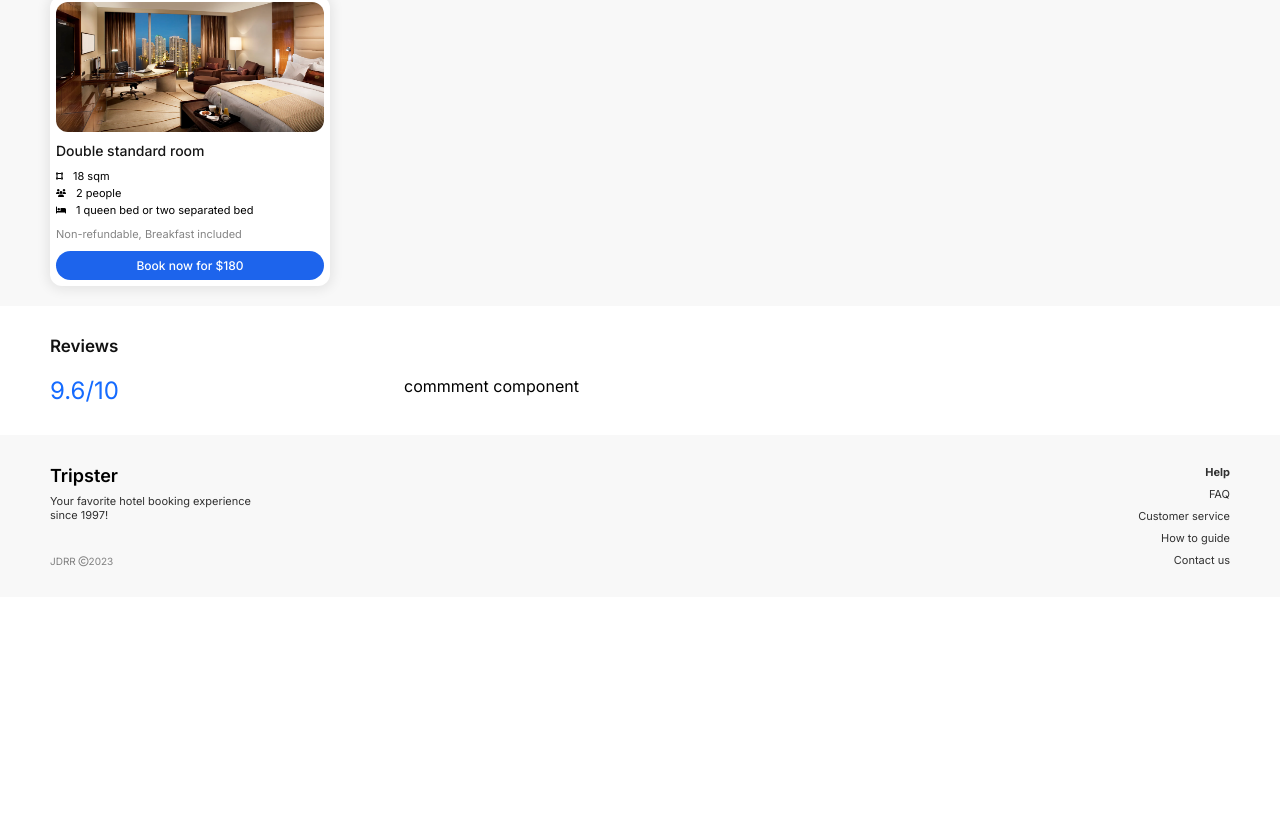
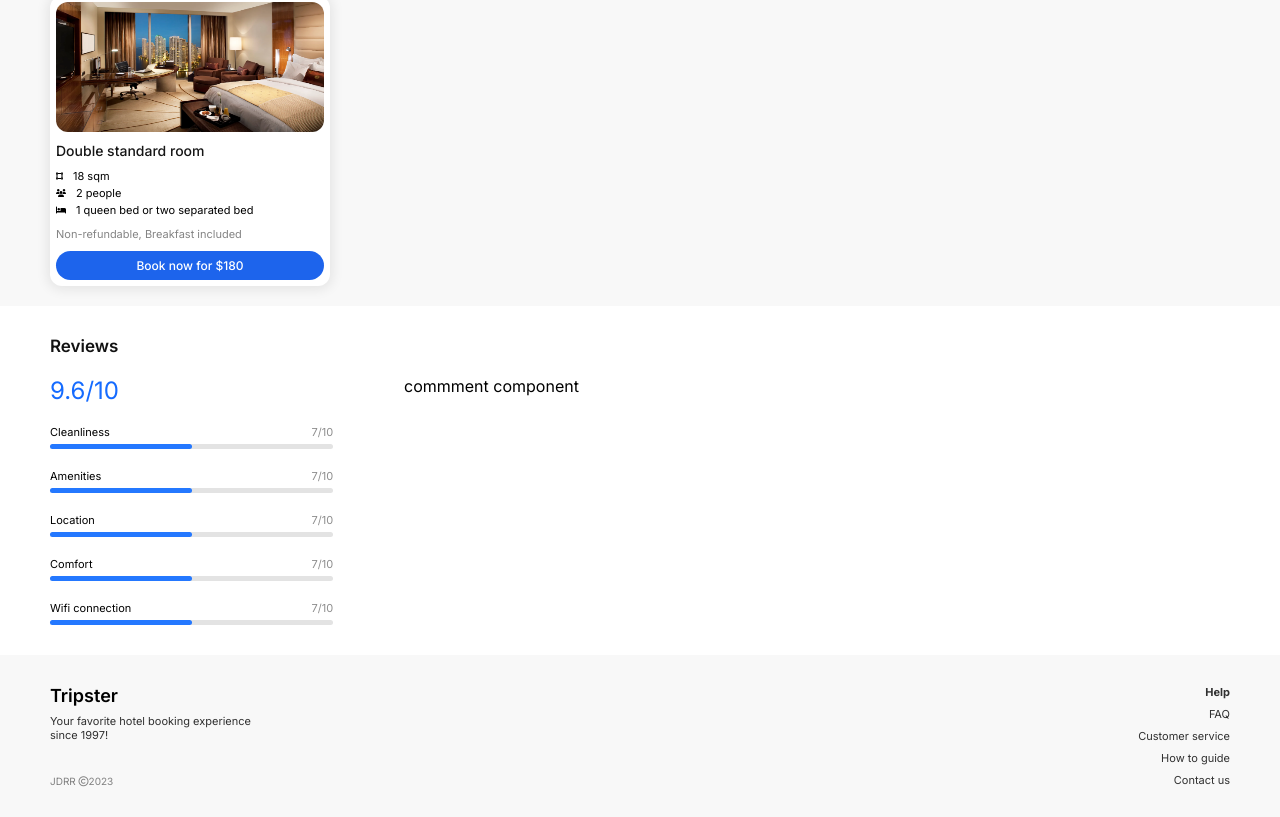
Before and after one commit to juandavid3196/hotelbookingapp, an Angular app: page /details in a window 1280 px wide. Shown: the part 862-1679 px from the top of the page. Before the commit the page ends 1459 px from the top, so only its background shows below. Built offline with nearby package versions, Linux system fonts and the light colour scheme.

Commit message:
full progress-bar component

```diff
--- a/src/app/app.module.ts
+++ b/src/app/app.module.ts
@@ -6,7 +6,6 @@ import { AppComponent } from './app.component';
 @NgModule({
   declarations: [
     AppComponent,
-
      ],
   imports: [
     BrowserModule,
--- /dev/null
+++ b/src/app/shared/components/progressbar/progressbar.component.html
@@ -0,0 +1,10 @@
+<div class="bar-container">
+    <div class="data-bar">
+        <span class="category">{{barName}}</span>
+        <span>{{score}}/10</span>
+    </div>
+    <div class="bar-box">
+        <div class="clean-bar"></div>
+        <div class="progress-bar"></div>
+    </div>
+</div>
--- /dev/null
+++ b/src/app/shared/components/progressbar/progressbar.component.scss
@@ -0,0 +1,36 @@
+.bar-container{
+    width: 80%;
+    display: flex;
+    flex-direction: column;
+    gap: 5px;
+
+    .data-bar{
+        display: flex;
+        justify-content: space-between;
+        font-size: 11px;
+        color: rgb(141, 141, 141);
+
+        .category {
+            color: black;
+        }
+    }
+
+    .bar-box {
+        position: relative;
+        .clean-bar {
+            width: 100%;
+            height: 5px;
+            border-radius: 25px;
+            background-color: rgb(227, 227, 227);
+        }
+
+        .progress-bar {
+            width: 50%;
+            height: 5px;
+            border-radius: 25px;
+            background-color: rgb(36, 120, 255);
+            position: absolute;
+            top: 0;
+        }
+    }
+}
--- a/src/app/shared/modules/details-module/details.module.ts
+++ b/src/app/shared/modules/details-module/details.module.ts
@@ -4,11 +4,13 @@ import { DetailsComponent } from './details/details.component';
 import { DetailsRoutingModule } from './details-routing.module';
 import { HomeModuleModule } from '../home-module/home-module.module';
 import { RoomcardComponent } from '../../components/roomcard/roomcard.component';
+import { ProgressbarComponent } from '../../components/progressbar/progressbar.component';
 
 @NgModule({
   declarations: [
     DetailsComponent,
-    RoomcardComponent
+    RoomcardComponent,
+    ProgressbarComponent
   ],
   imports: [
     CommonModule,
--- a/src/app/shared/modules/details-module/details/details.component.html
+++ b/src/app/shared/modules/details-module/details/details.component.html
@@ -82,6 +82,26 @@
         <div class="reviews-box">
             <div class="reviews-left">
                 <span>9.6/10</span>
+                    <app-progressbar
+                        [barName]="'Cleanliness'"
+                        [score]="'7'"
+                    />
+                    <app-progressbar
+                        [barName]="'Amenities'"
+                        [score]="'7'"
+                    />
+                    <app-progressbar
+                        [barName]="'Location'"
+                        [score]="'7'"
+                    />
+                    <app-progressbar
+                        [barName]="'Comfort'"
+                        [score]="'7'"
+                    />
+                    <app-progressbar
+                        [barName]="'Wifi connection'"
+                        [score]="'7'"
+                    />
             </div>
             <div class="reviews-right">
                 commment component
--- a/src/app/shared/modules/details-module/details/details.component.scss
+++ b/src/app/shared/modules/details-module/details/details.component.scss
@@ -192,7 +192,6 @@
 
             .reviews-left {
                 width: 30%;
-
                 display: flex;
                 flex-direction: column;
                 gap:20px;
```
Also changed, not shown: src/app/shared/components/progressbar/progressbar.component.ts (added, +12 -0 lines).
